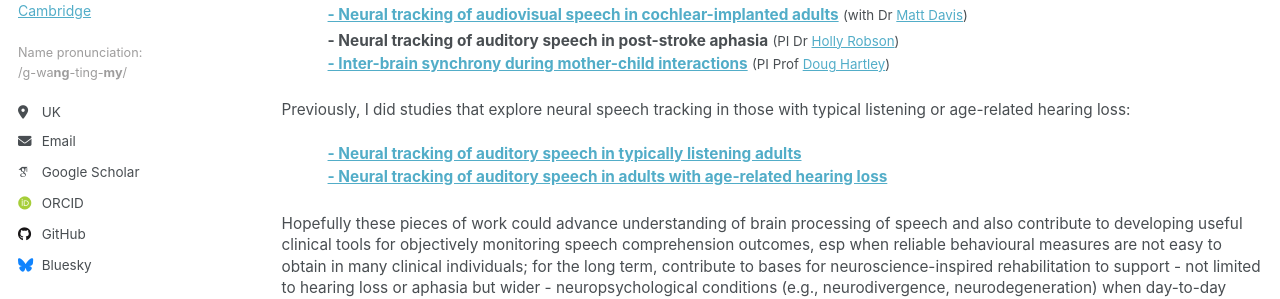
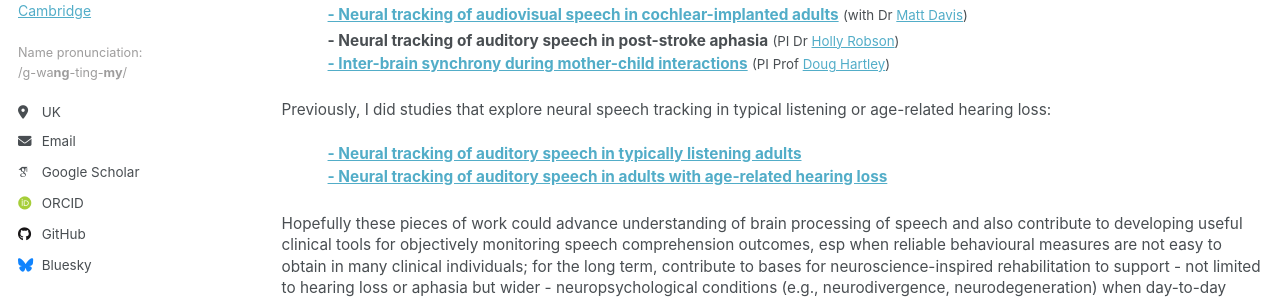
Before and after one commit to guangtingmai/guangtingmai.github.io, a Jekyll site: the page built from _pages/research.html, in a window 1280 px wide and 900 px high. Shown: the part 379-678 px from the top of the window. Built offline with Jekyll 4.4.1, drawn with Linux system fonts in a browser that asks for light colours; some web fonts are replaced.

Commit message:
Update research.html

```diff
--- a/_pages/research.html
+++ b/_pages/research.html
@@ -18,7 +18,7 @@ author_profile: true
   <span style="font-size: 11.5pt;line-height: 1.5;display: block;margin-bottom: 0.05vh">&emsp;&emsp;&emsp;<strong>- Neural tracking of auditory speech in post-stroke aphasia</strong> <span style="font-size:10pt;">(PI Dr <a href="https://profiles.ucl.ac.uk/82001-holly-robson">Holly Robson</a>)</span></span>
   <span style="font-size: 11.5pt;line-height: 1.5;display: block;margin-bottom: 0.05vh">&emsp;&emsp;&emsp;<a href="https://guangtingmai.github.io/interbrain-sync/"><strong>- Inter-brain synchrony during mother-child interactions</strong></a> <span style="font-size:10pt;">(PI Prof <a href="https://www.nottingham.ac.uk/Medicine/people/douglas.hartley">Doug Hartley</a>)</span></span>
 </p>
-<p><span style="font-size: 11.5pt;line-height: 1.3;display: block;margin-bottom: 0.05vh">Previously, I did studies that explore neural speech tracking in those with typical listening or age-related hearing loss:</span></p>
+<p><span style="font-size: 11.5pt;line-height: 1.3;display: block;margin-bottom: 0.05vh">Previously, I did studies that explore neural speech tracking in typical listening or age-related hearing loss:</span></p>
 <p>
   <span style="font-size: 11.5pt;line-height: 1.5;display: block;margin-bottom: 0.05vh">&emsp;&emsp;&emsp;<a href="https://guangtingmai.github.io/neuraltrack-typical/"><strong>- Neural tracking of auditory speech in typically listening adults</strong></a></span>
   <span style="font-size: 11.5pt;line-height: 1.5;display: block;margin-bottom: 0.25vh">&emsp;&emsp;&emsp;<a href="https://guangtingmai.github.io/neuraltrack-hearingloss/"><strong>- Neural tracking of auditory speech in adults with age-related hearing loss</strong></a></span>
```
